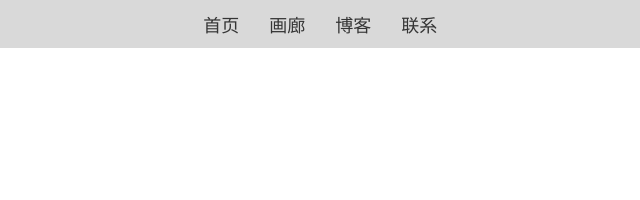
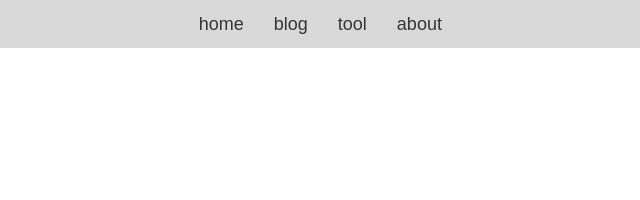
Before and after one commit to clllihub/Cli, a website: page index.html in a window 1280 px wide. Shown: the top 200 px of the page, 339-979 px from the left. Drawn offline with Linux system fonts and the light colour scheme; a script that the page names is missing; a small style sheet from the web is missing.

Commit message:
Update index.html

```diff
--- a/index.html
+++ b/index.html
@@ -8,6 +8,7 @@
 <head>
     <link rel="stylesheet" href="css/main.css">
     <script type="text/javascript" src="js/main.js"></script>
+    <link rel="stylesheet" href="//at.alicdn.com/t/c/font_4279509_t15pciu6fzh.css">
     <meta charset="UTF-8">
     <meta name="viewport" content="width=device-width, initial-scale=1.0">
     <title>CLi</title>
@@ -30,11 +31,12 @@
 
             <!-- 导航链接 -->
             <div class="nav-links" id="nav-links">
-                <a href="http://cllli.com/" class="nav-item">首页</a>
-                <a href="https://cllli.com/" class="nav-item">画廊</a>
-                <a href="http://blog.cllli.com/" class="nav-item">博客</a>
-                <a href="001@cllli.com" class="nav-item">联系</a>
+                <a href="http://cllli.com/" class="nav-item">home</a>
+                <a href="http://blog.cllli.com/" class="nav-item">blog</a>
+                <a href="https://blog.cllli.com/tlink/" class="nav-item">tool</a>
+                <a href="001@cllli.com" class="nav-item">about</a>
             </div>
+
         </div>
     </nav>
 
```
